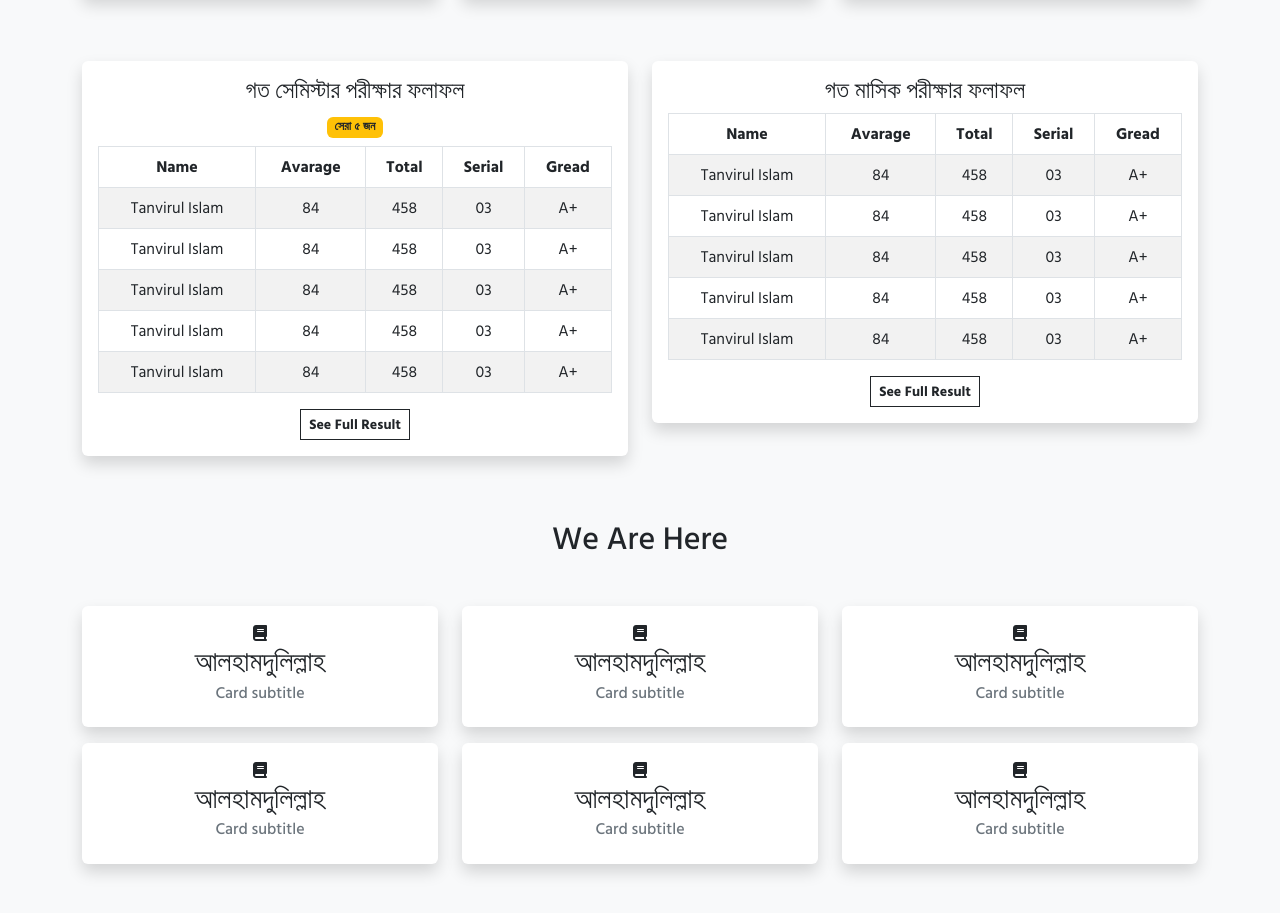
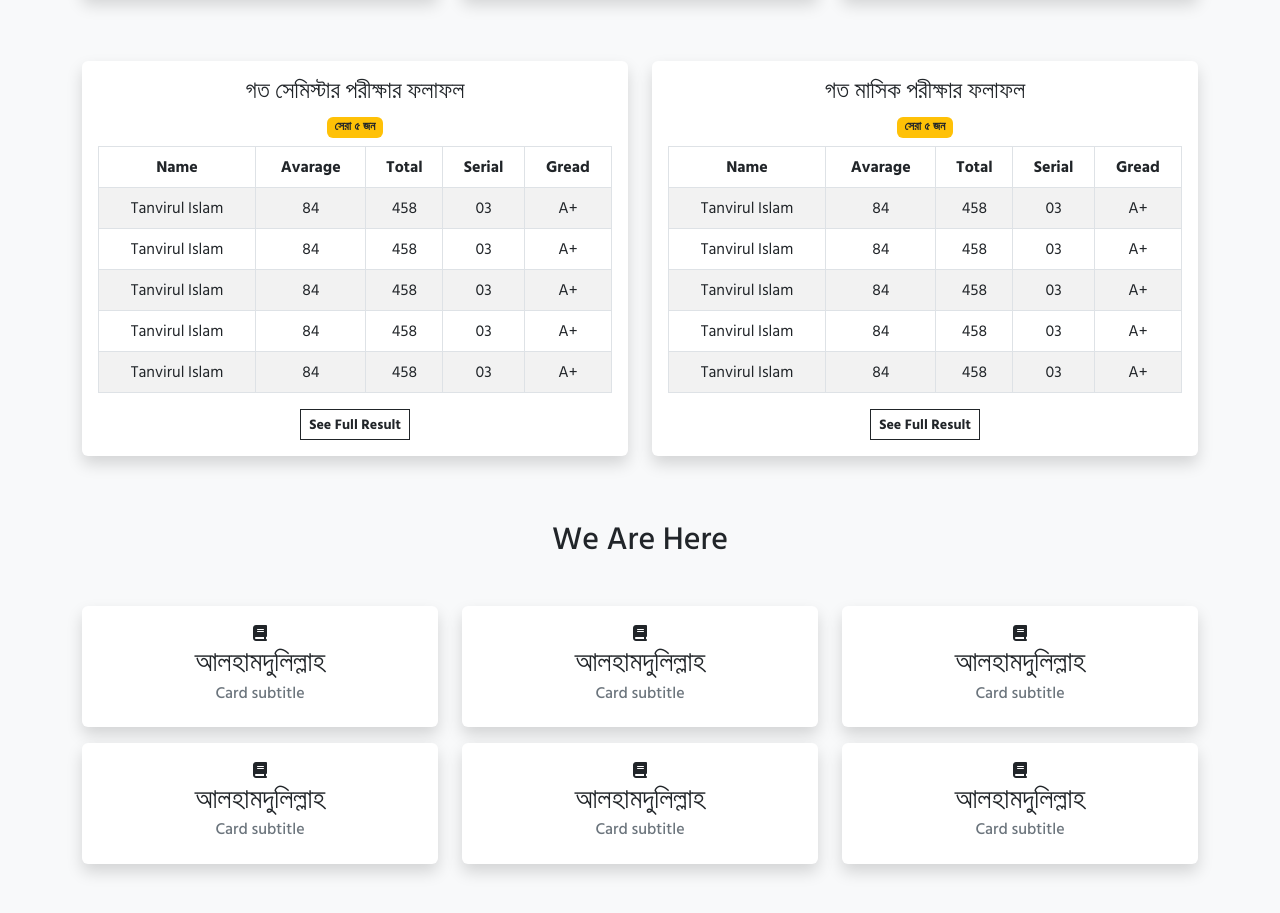
Before and after one commit to tanvirulislam1/education, a plain HTML site: page index.html in a window 1280 px wide. Shown: the part 914-1827 px from the top of the page. Drawn offline with nearby package versions, Linux system fonts and the light colour scheme.

Commit message:
somthing

```diff
--- a/index.html
+++ b/index.html
@@ -191,6 +191,7 @@
           <div class="card border-0 shadow">
             <div class="card-body text-center">
               <h4 class="card-title">গত মাসিক পরীক্ষার ফলাফল</h4>
+              <span class="badge bg-warning text-dark mb-2">সেরা ৫ জন</span>
               <table class="table table-striped table-bordered">
                 <thead class="align-items-center">
                   <tr>
```
